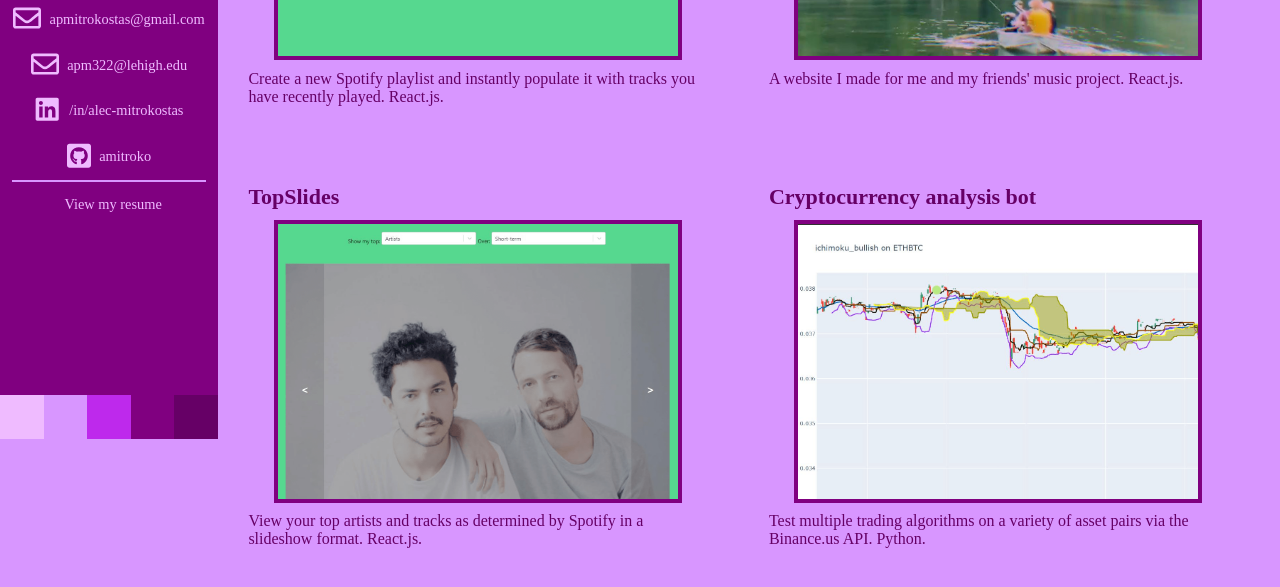
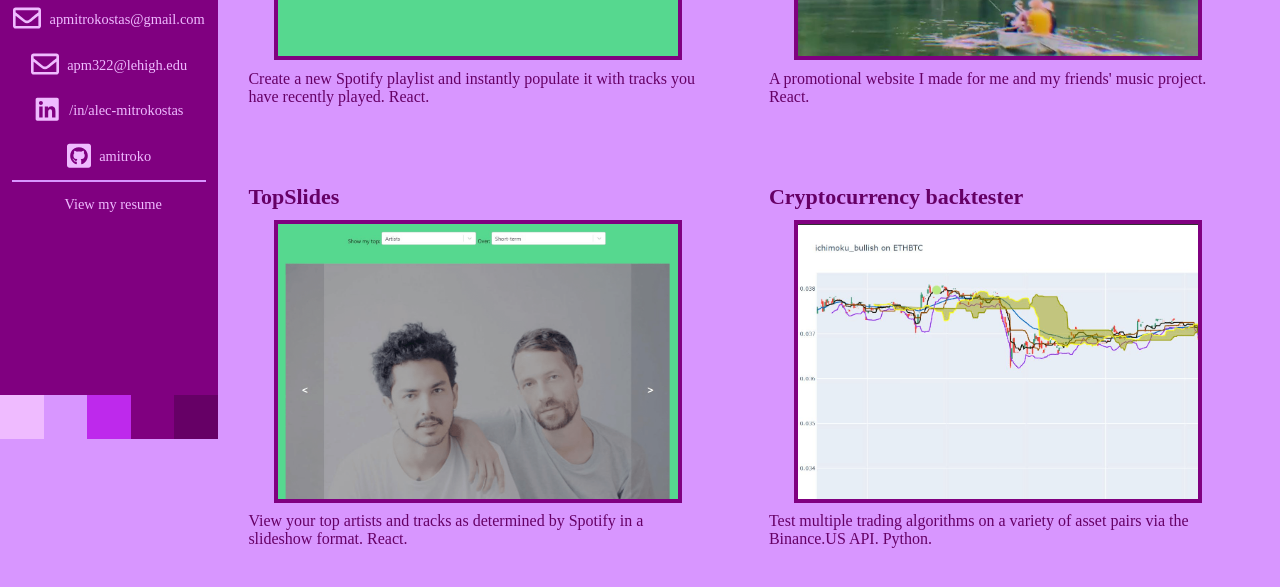
Before and after one commit to amitroko/personal-website, a React (Create React App) app: page /projects in a window 1280 px wide. Shown: the part 361-948 px from the top of the page. Built offline with nearby package versions, Linux system fonts and the light colour scheme; a web font is replaced by a local one.

Commit message:
updated projects and resume

```diff
--- a/src/About.js
+++ b/src/About.js
@@ -8,7 +8,7 @@ class About extends Component {
                 <p>Hi, welcome to my website! Thanks for stopping by.</p>
                 <p>My name is <b>Alec</b> and I'm a junior at Lehigh University pursuing a B.S. in <b>Computer Science and Business</b>.</p>
                 <p>I'm currently serving as the <b>Professional Development Chairman</b> of the Computer Science and Business Association at Lehigh.</p>
-                <p>My interests include blockchain technology, cryptocurrency, web development, electric guitar, music production, and skiing.</p>
+                <p>My interests include blockchain technology, cryptocurrency, generative art, web development, electric guitar, music production, and skiing.</p>
                 <p>If you're an <b>employer</b>&mdash;hello! If you have any questions about me, my resume, this website, or anything else, please reach out to me
                     at one of the email addresses on the sidebar, or via LinkedIn DM. I'd be happy to talk with you!</p>
                 <p>If you're one of my <b>friends</b>&mdash;what's up? Let me know what you think of the site.</p>
--- a/src/Projects.js
+++ b/src/Projects.js
@@ -16,7 +16,7 @@ class Projects extends Component {
                             <img src={QP} alt="QuickPlaylist"/>
                         </div>
                     </a>
-                    <p className="project-text">Create a new Spotify playlist and instantly populate it with tracks you have recently played. React.js.</p>
+                    <p className="project-text">Create a new Spotify playlist and instantly populate it with tracks you have recently played. React.</p>
                 </div>
                 <div className="project">
                     <h4>4litresounds.com</h4>
@@ -25,21 +25,25 @@ class Projects extends Component {
                             <img src={FourL} alt="4litresounds"/>
                         </div>
                     </a>
-                    <p className="project-text">A website I made for me and my friends' music project. React.js.</p>
+                    <p className="project-text">A promotional website I made for me and my friends' music project. React.</p>
                 </div>
                 <div className="project">
                     <h4>TopSlides</h4>
+                    <a href="http://spotify-topslides.herokuapp.com" target="_blank" rel="noopener noreferrer">
                         <div className="project-image">
                             <img src={TS} alt="TopSlides"/>
                         </div>
-                    <p className="project-text">View your top artists and tracks as determined by Spotify in a slideshow format. React.js.</p>
+                    </a>
+                    <p className="project-text">View your top artists and tracks as determined by Spotify in a slideshow format. React.</p>
                 </div>
                 <div className="project">
-                    <h4>Cryptocurrency analysis bot</h4>
+                    <h4>Cryptocurrency backtester</h4>
+                    <a href="https://github.com/amitroko/cryptocurrency_backtester" target="_blank" rel="noopener noreferrer">
                         <div className="project-image">
                             <img src={Crypto} alt="crypto"/>
                         </div>
-                    <p className="project-text">Test multiple trading algorithms on a variety of asset pairs via the Binance.us API. Python.</p>
+                    </a>
+                    <p className="project-text">Test multiple trading algorithms on a variety of asset pairs via the Binance.US API. Python.</p>
                 </div>
             </div>
         );
```
Also changed, not shown: src/images/resume.png. Lines whose indentation alone changed are shown as unchanged.
